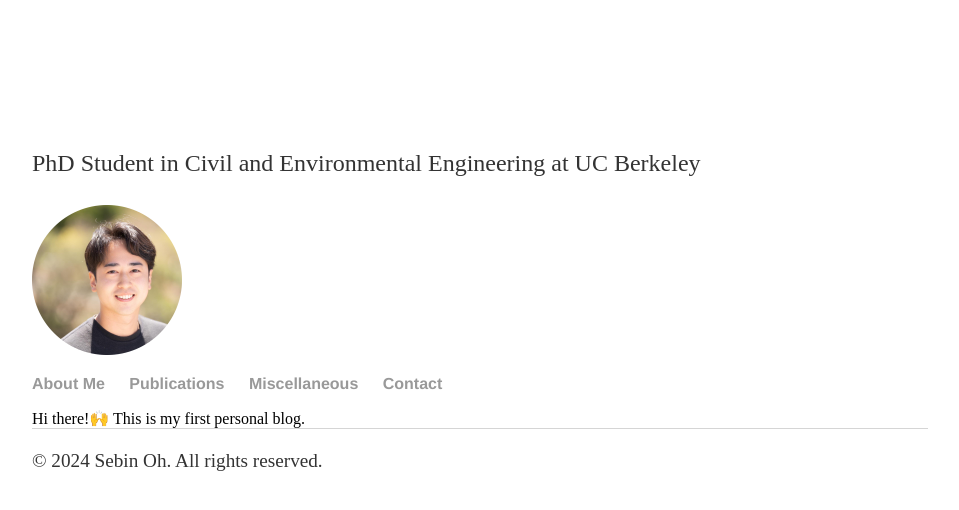
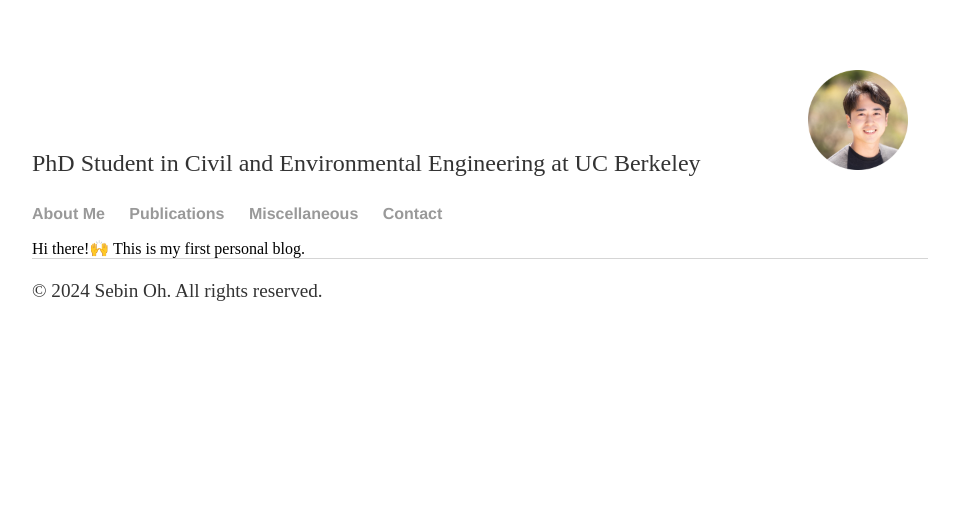
Before and after one commit to sebin-oh/sebin-oh.github.io, a plain HTML site: page index.html in a window 1280 px wide. Shown: the whole page, without its empty margins (160-1119 px from the left). Drawn offline with Linux system fonts and the light colour scheme.

Commit message:
Update styles.css

```diff
--- a/css/styles.css
+++ b/css/styles.css
@@ -41,3 +41,17 @@ ul.posts {
 ul.posts li {
     list-style: none;
 }
+
+/* Position the headshot at the top right corner of the header */
+#headshot {
+    width: 100px; /* Adjust based on your image size */
+    position: absolute;
+    right: 20px; /* Adjust the right margin based on your preference */
+    top: 10px; /* Adjust the top margin to align it properly within the header */
+}
+
+/* Update header to position elements correctly */
+header {
+    position: relative; /* This makes sure the absolute positioning of the headshot is relative to the header */
+    padding-right: 120px; /* Adjust this to avoid overlapping with the headshot */
+}
```
